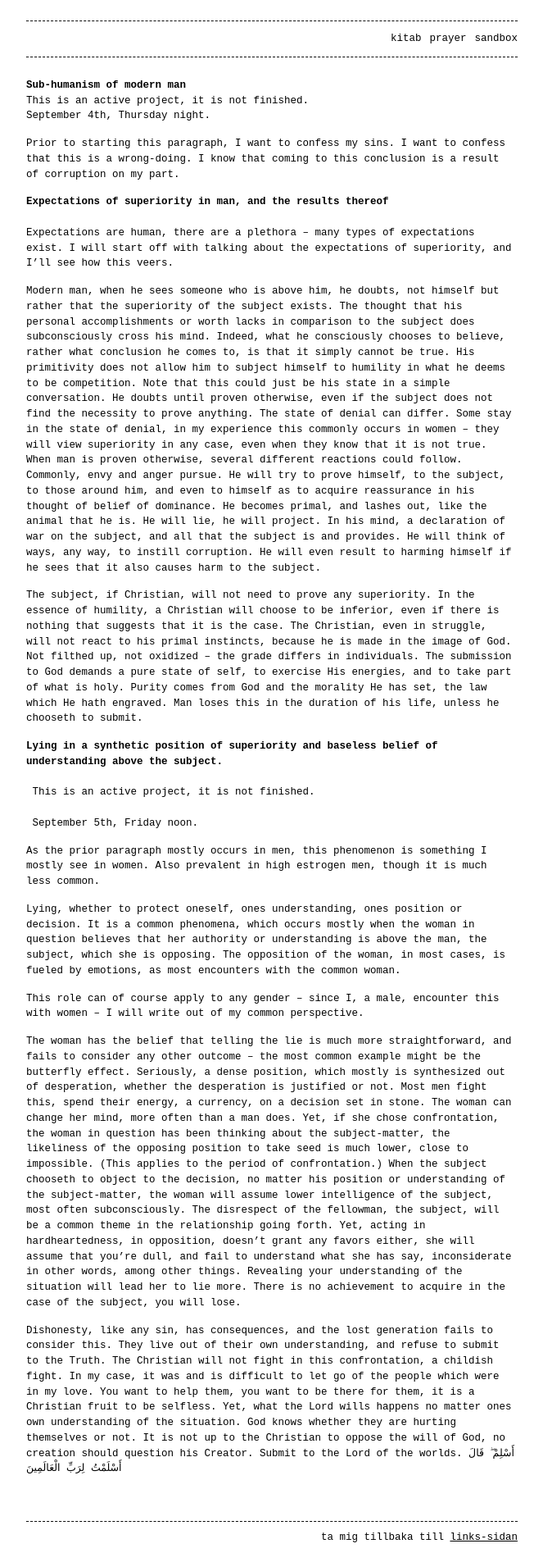
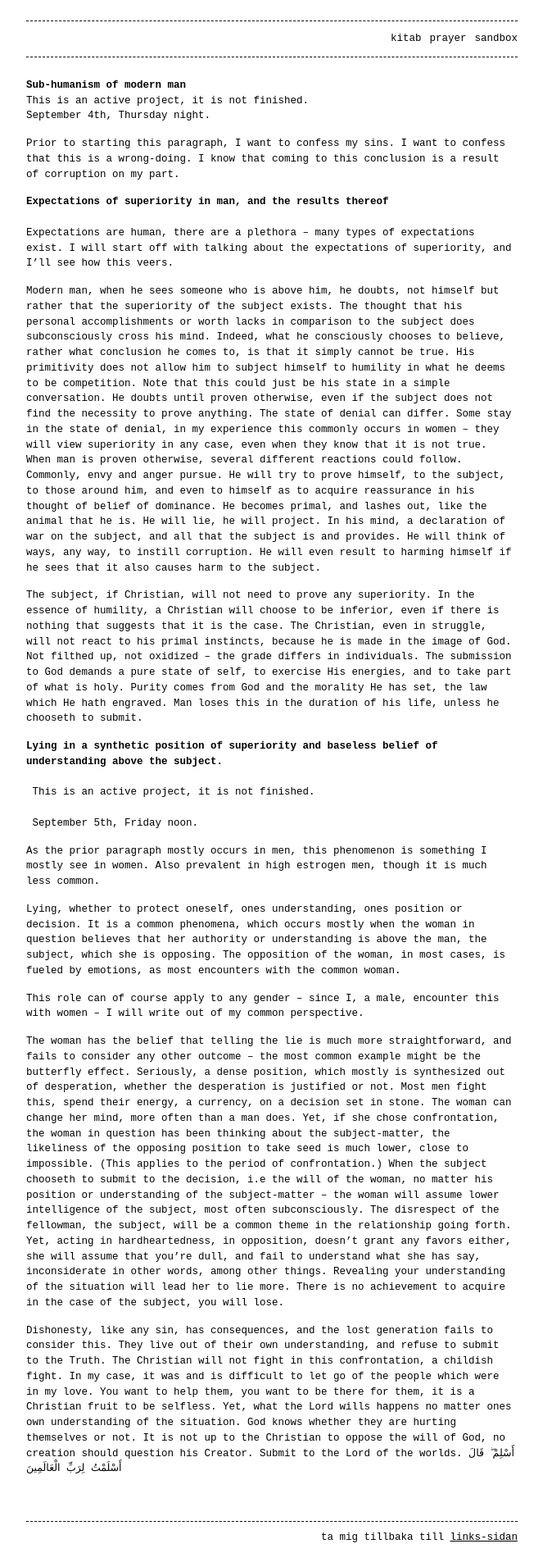
Before and after one commit to ronim-efrin/kitab, a Jekyll site: the page built from books.md, in a window 1280 px wide. Shown: the whole page at 82% size, without its empty margins (308-971 px from the left). Built offline with Jekyll 4.4.1, drawn with Linux system fonts in a browser that asks for light colours.

Commit message:
Update books.md

```diff
--- a/books.md
+++ b/books.md
@@ -27,6 +27,6 @@ Lying, whether to protect oneself, ones understanding, ones position or decision
 
 This role can of course apply to any gender – since I, a male, encounter this with women – I will write out of my common perspective. <br>
 
-The woman has the belief that telling the lie is much more straightforward, and fails to consider any other outcome – the most common example might be the butterfly effect. Seriously, a dense position, which mostly is synthesized out of desperation, whether the desperation is justified or not. Most men fight this, spend their energy, a currency, on a decision set in stone. The woman can change her mind, more often than a man does. Yet, if she chose confrontation, the woman in question has been thinking about the subject-matter, the likeliness of the opposing position to take seed is much lower, close to impossible. (This applies to the period of confrontation.) When the subject chooseth to object to the decision, no matter his position or understanding of the subject-matter, the woman will assume lower intelligence of the subject, most often subconsciously. The disrespect of the fellowman, the subject, will be a common theme in the relationship going forth. Yet, acting in hardheartedness, in opposition, doesn’t grant any favors either, she will assume that you’re dull, and fail to understand what she has say, inconsiderate in other words, among other things. Revealing your understanding of the situation will lead her to lie more. There is no achievement to acquire in the case of the subject, you will lose. <br>
+The woman has the belief that telling the lie is much more straightforward, and fails to consider any other outcome – the most common example might be the butterfly effect. Seriously, a dense position, which mostly is synthesized out of desperation, whether the desperation is justified or not. Most men fight this, spend their energy, a currency, on a decision set in stone. The woman can change her mind, more often than a man does. Yet, if she chose confrontation, the woman in question has been thinking about the subject-matter, the likeliness of the opposing position to take seed is much lower, close to impossible. (This applies to the period of confrontation.) When the subject chooseth to submit to the decision, i.e the will of the woman, no matter his position or understanding of the subject-matter – the woman will assume lower intelligence of the subject, most often subconsciously. The disrespect of the fellowman, the subject, will be a common theme in the relationship going forth. Yet, acting in hardheartedness, in opposition, doesn’t grant any favors either, she will assume that you’re dull, and fail to understand what she has say, inconsiderate in other words, among other things. Revealing your understanding of the situation will lead her to lie more. There is no achievement to acquire in the case of the subject, you will lose. <br>
 
 Dishonesty, like any sin, has consequences, and the lost generation fails to consider this. They live out of their own understanding, and refuse to submit to the Truth. The Christian will not fight in this confrontation, a childish fight. In my case, it was and is difficult to let go of the people which were in my love. You want to help them, you want to be there for them, it is a Christian fruit to be selfless. Yet, what the Lord wills happens no matter ones own understanding of the situation. God knows whether they are hurting themselves or not. It is not up to the Christian to oppose the will of God, no creation should question his Creator. Submit to the Lord of the worlds. أَسْلِمْ ۖ قَالَ أَسْلَمْتُ لِرَبِّ الْعَالَمِينَ
```
